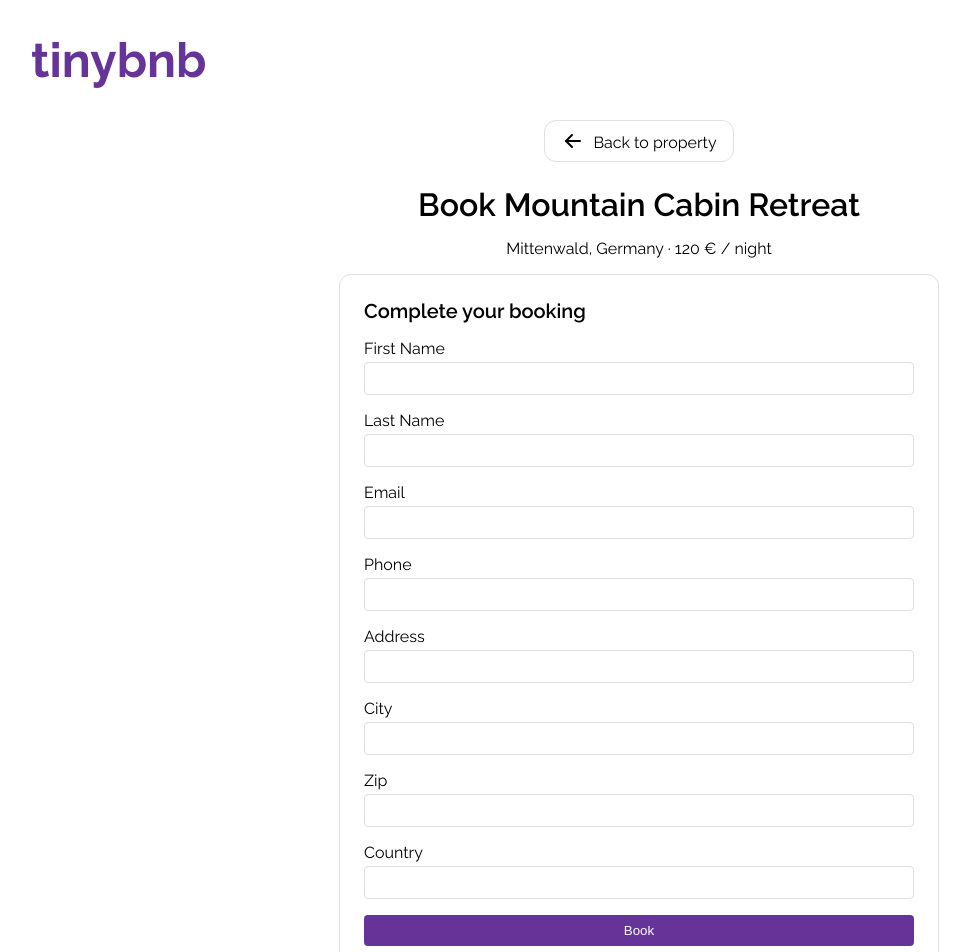
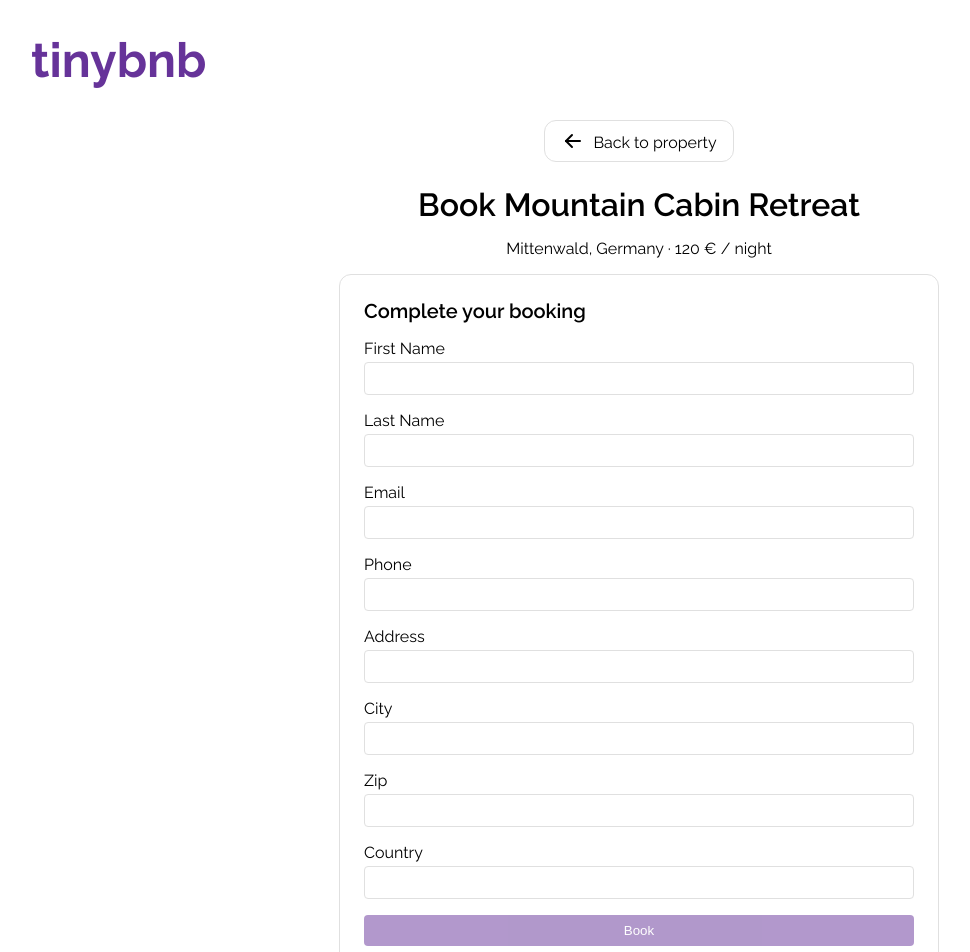
Before and after one commit to sayheylaura/tinybnb, an Angular app: page /property/1/book in a window 1280 px wide. Shown: the top 952 px of the page, without its empty margins (1-971 px from the left). Built offline with nearby package versions, Linux system fonts and the light colour scheme.

Commit message:
feat: implement form validation

```diff
--- a/src/app/features/booking-form/booking-form.component.html
+++ b/src/app/features/booking-form/booking-form.component.html
@@ -19,9 +19,9 @@
     <h3 class="booking-form-content-title">Complete your booking</h3>
     <form
       [formGroup]="bookingForm"
+      (ngSubmit)="onSubmit()"
       class="booking-form-form"
       data-testid="booking-form-form"
-      (ngSubmit)="onSubmit()"
     >
       @for (field of bookingFormFields; track field.id) {
         <app-form-item-component
@@ -31,7 +31,14 @@
           [control]="getControl(field.id)"
         />
       }
-      <button type="submit" class="booking-form-button">Book</button>
+      <button
+        type="submit"
+        [disabled]="bookingForm.invalid"
+        class="booking-form-button"
+        data-testid="booking-form-button"
+      >
+        Book
+      </button>
     </form>
   </div>
 </section>
--- a/src/app/features/booking-form/booking-form.component.scss
+++ b/src/app/features/booking-form/booking-form.component.scss
@@ -81,4 +81,9 @@
   &:hover {
     background-color: lighten($color: rebeccapurple, $amount: 10%);
   }
+
+  &:disabled {
+    opacity: 0.5;
+    cursor: not-allowed;
+  }
 }
--- a/src/app/features/booking-form/booking-form.component.ts
+++ b/src/app/features/booking-form/booking-form.component.ts
@@ -1,5 +1,10 @@
 import { Component, inject, signal } from '@angular/core';
-import { FormControl, FormGroup, ReactiveFormsModule } from '@angular/forms';
+import {
+  FormControl,
+  FormGroup,
+  ReactiveFormsModule,
+  Validators,
+} from '@angular/forms';
 import { ActivatedRoute, RouterLink } from '@angular/router';
 
 import { ArrowLeftIconComponent } from '../../../assets/icons/arrow-left.icon';
@@ -71,14 +76,17 @@ export class BookingFormComponent {
   private route = inject(ActivatedRoute);
 
   bookingForm = new FormGroup({
-    firstName: new FormControl(''),
-    lastName: new FormControl(''),
-    email: new FormControl(''),
-    phone: new FormControl(''),
-    address: new FormControl(''),
-    city: new FormControl(''),
-    zip: new FormControl(''),
-    country: new FormControl(''),
+    firstName: new FormControl('', [Validators.required]),
+    lastName: new FormControl('', [Validators.required]),
+    email: new FormControl('', [Validators.required, Validators.email]),
+    phone: new FormControl('', [
+      Validators.required,
+      Validators.pattern(/^\d+$/),
+    ]),
+    address: new FormControl('', [Validators.required]),
+    city: new FormControl('', [Validators.required]),
+    zip: new FormControl('', [Validators.required]),
+    country: new FormControl('', [Validators.required]),
   });
 
   constructor() {
@@ -94,7 +102,7 @@ export class BookingFormComponent {
   }
 
   onSubmit() {
-    console.log(this.bookingForm.value);
+    console.log('onSubmit', this.bookingForm.value);
     this.bookingForm.reset({
       firstName: '',
       lastName: '',
--- a/src/app/shared/form-item/form-item.component.html
+++ b/src/app/shared/form-item/form-item.component.html
@@ -7,6 +7,26 @@
     [type]="type"
     [formControl]="control"
     class="form-item-input"
+    [class.invalid]="control.invalid && (control.dirty || control.touched)"
+    [attr.aria-invalid]="control.invalid && (control.dirty || control.touched)"
+    [attr.aria-describedby]="
+      control.invalid && (control.dirty || control.touched)
+        ? 'form-item-error'
+        : null
+    "
     data-testid="form-item-input"
   />
+  @if (control.invalid && (control.dirty || control.touched)) {
+    <p class="form-item-error" data-testid="form-item-error">
+      @if (control.errors?.['required']) {
+        {{ label }} is required.
+      }
+      @if (control.errors?.['email']) {
+        Enter a valid email address.
+      }
+      @if (control.errors?.['pattern']) {
+        Phone must contain only numbers.
+      }
+    </p>
+  }
 </div>
--- a/src/app/shared/form-item/form-item.component.scss
+++ b/src/app/shared/form-item/form-item.component.scss
@@ -17,4 +17,14 @@
     outline: 2px solid rebeccapurple;
     outline-offset: 2px;
   }
+
+  &.invalid {
+    border-color: red;
+  }
 }
+
+.form-item-error {
+  color: red;
+  font-size: 0.8rem;
+  margin: 0.25rem 0 0;
+}
```
Also changed, not shown: 2 other files (tests, documents, lock files or other folders).
